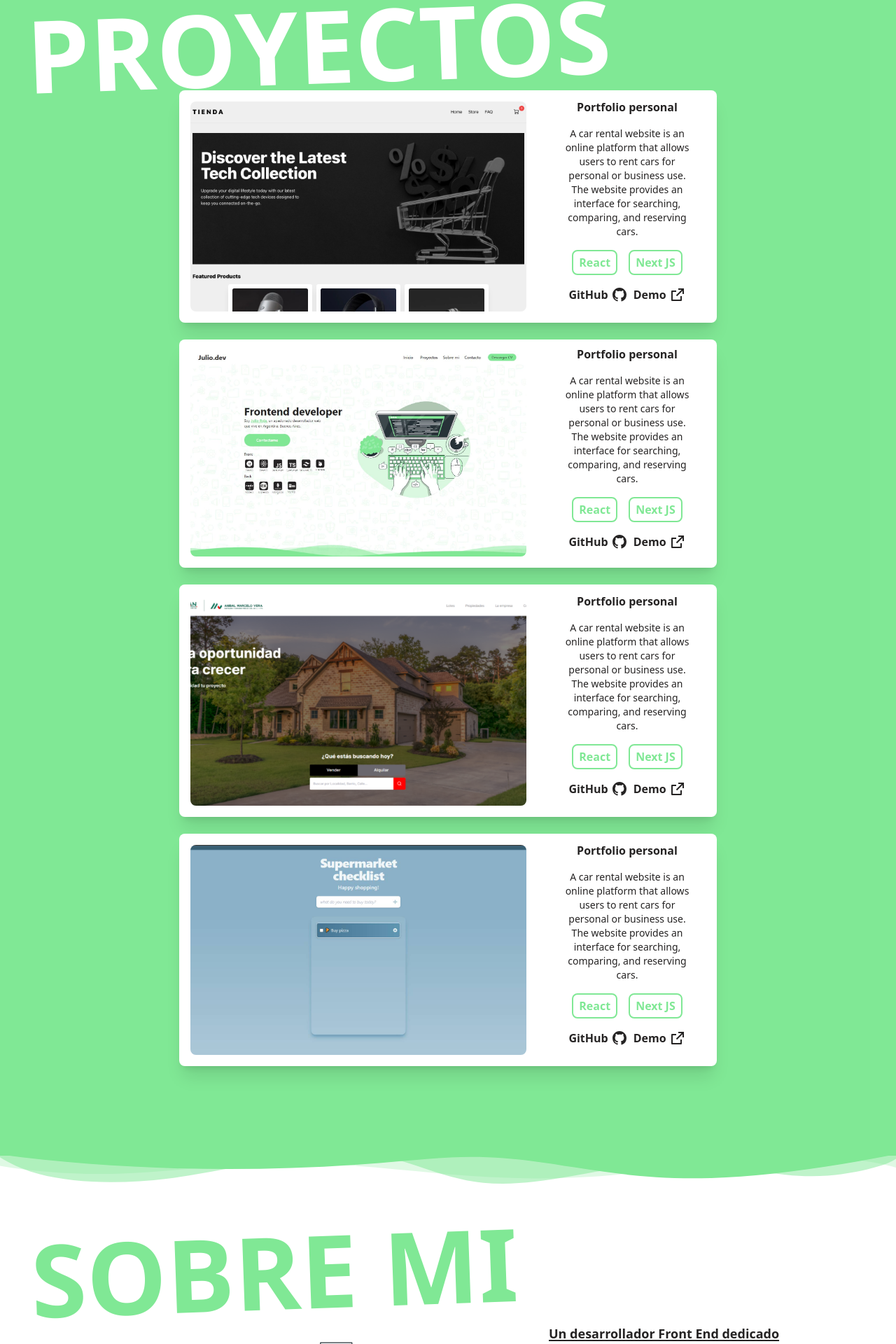
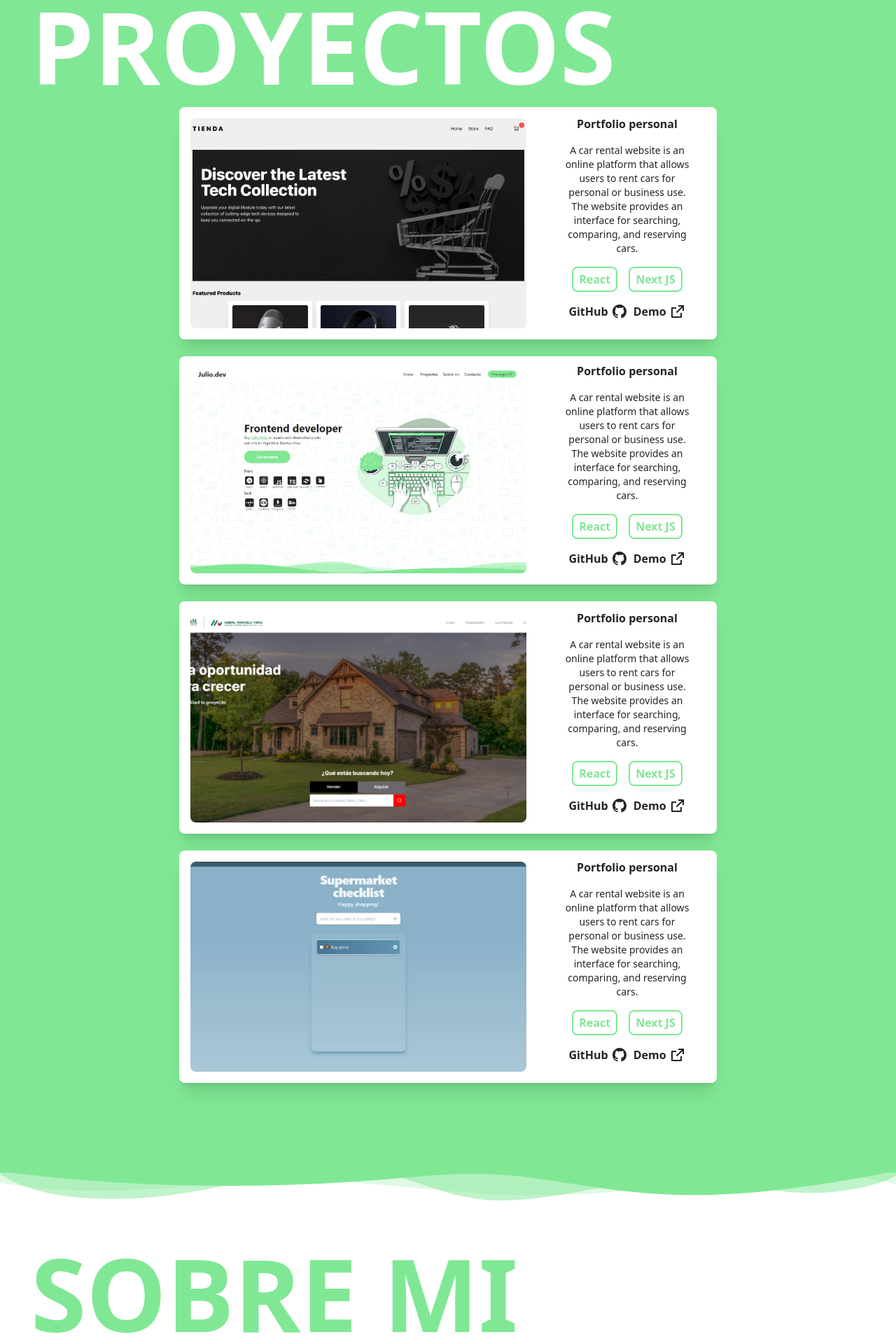
Before and after one commit to julioxr/porfolio, a Next.js app: page / in a window 1280 px wide. Shown: the part 863-2783 px from the top of the page at 70% size. Built offline with nearby package versions, Linux system fonts and the light colour scheme.

Commit message:
Se agregaron animaciones y ajustado titulares de section

```diff
--- a/src/components/contacto/MainContacto.jsx
+++ b/src/components/contacto/MainContacto.jsx
@@ -1,6 +1,8 @@
+"use client";
 import FormContacto from "./FormContacto";
 import Image from "next/image";
 import WavesContacto from "./WavesContacto";
+import { motion } from "framer-motion";
 
 const MainContacto = () => {
     return (
@@ -8,9 +10,15 @@ const MainContacto = () => {
             className="bg-night relative w-full pt-4 text-night bg-[url('/fondodos.svg')] px-8 overflow-x-hidden"
             id="contacto"
         >
-            <h2 className="absolute top-8 left-4 sm:left-11 sm:text-[5rem] md:text-[9rem]  z-10 font-bold text-white text-[3.5rem] -rotate-2">
+            <motion.h2
+                initial={{ x: -100, opacity: 0 }}
+                whileInView={{ x: 0, opacity: 1 }}
+                transition={{ duration: 0.5 }}
+                viewport={{ once: true }}
+                className="absolute top-8 sm:top-2 md:top-4 left-4 sm:left-11 sm:text-[5rem] md:text-[9rem]  z-10 font-bold text-white text-[3.5rem]"
+            >
                 CONTACTAME
-            </h2>
+            </motion.h2>
             <div className="flex container mx-auto w-full justify-between items-center max-w-lg md:max-w-5xl gap-8 ">
                 <div className="w-full md:w-1/2 z-30">
                     <FormContacto />
--- a/src/components/hero/StackHero.jsx
+++ b/src/components/hero/StackHero.jsx
@@ -1,4 +1,3 @@
-import { useState, useEffect } from "react";
 import Image from "next/image";
 import { motion } from "framer-motion";
 
@@ -45,15 +44,6 @@ const backTechnologies = [
 ];
 
 const StackHero = () => {
-    const [showBackTechnologies, setShowBackTechnologies] = useState(false);
-
-    useEffect(() => {
-        const timer = setTimeout(() => {
-            setShowBackTechnologies(true);
-        }, 500);
-
-        return () => clearTimeout(timer);
-    }, []);
     return (
         <motion.div
             initial={{ opacity: 0 }}
@@ -76,6 +66,7 @@ const StackHero = () => {
                                     }}
                                     className="flex flex-col w-12 items-center text-xs font-bold"
                                 >
+                                    <motion.div>
                                         <Image
                                             src={src}
                                             alt={name}
@@ -84,15 +75,13 @@ const StackHero = () => {
                                             className="w-10"
                                             key={name}
                                         />
+                                    </motion.div>
                                     <h2>{name}</h2>
                                 </motion.div>
                             </>
                         );
                     })}
             </div>
-
-            {showBackTechnologies && (
-                <>
             <h2 className="font-semibold mt-2 pb-1">Back</h2>
             <motion.div
                 initial={{ x: -20, opacity: 0 }}
@@ -112,6 +101,7 @@ const StackHero = () => {
                                     }}
                                     className="flex flex-col w-12 items-center text-xs font-bold"
                                 >
+                                    <motion.div>
                                         <Image
                                             src={src}
                                             alt={name}
@@ -120,14 +110,13 @@ const StackHero = () => {
                                             className="w-10"
                                             key={name}
                                         />
+                                    </motion.div>
                                     <h2>{name}</h2>
                                 </motion.div>
                             </>
                         );
                     })}
             </motion.div>
-                </>
-            )}
         </motion.div>
     );
 };
--- a/src/components/info/MainInfo.jsx
+++ b/src/components/info/MainInfo.jsx
@@ -23,7 +23,13 @@ const MainInfo = () => {
                         />
                     </div>
                     <div className="flex flex-col gap-3 md:w-[40rem]">
-                        <motion.h4 className="absolute top-8 sm:top-14 left-4 sm:left-11 sm:text-[6rem] md:text-[9rem] z-10 font-bold text-celadon text-[4rem] -rotate-2 lg:top-20">
+                        <motion.h4
+                            initial={{ x: -100, opacity: 0 }}
+                            whileInView={{ x: 0, opacity: 1 }}
+                            transition={{ duration: 0.5 }}
+                            viewport={{ once: true }}
+                            className="absolute top-8 sm:top-16 left-4 sm:left-11 sm:text-[6rem] md:text-[9rem] z-10 font-bold text-celadon text-[4rem] lg:top-20"
+                        >
                             SOBRE MI
                         </motion.h4>
                         <h2 className="font-bold text-lg underline underline-offset-2 decoration-[2px] px-8 md:px-0">
--- a/src/components/portfolio/MainPortfolio.jsx
+++ b/src/components/portfolio/MainPortfolio.jsx
@@ -29,18 +29,18 @@ const cards = [
 const MainPortfolio = () => {
     return (
         <section
-            className="h-auto pb-14 sm:pb-16 md:pb-32 pt-24 sm:pt-32 md:pt-48 bg-celadon relative"
+            className="h-auto pb-14 sm:pb-16 md:pb-32 pt-2 sm:pt-8 md:pt-14 bg-celadon relative"
             id="proyectos"
         >
             <div className="">
                 <div>
-                    <div className="z-10 -rotate-2">
+                    <div className="z-10">
                         <motion.h2
                             initial={{ x: -100, opacity: 0 }}
                             whileInView={{ x: 0, opacity: 1 }}
                             transition={{ duration: 0.5 }}
                             viewport={{ once: true }}
-                            className="font-bold -mt-20 sm:-mt-6 md:-mt-16 mb-4 text-[4rem] sm:text-8xl md:text-[9rem] absolute -top-1 sm:-top-20 left-4 sm:left-10 text-white"
+                            className="font-bold text-[4rem] sm:text-8xl pl-4 sm:pl-11 pb-0 sm:pb-4 md:text-[9rem] text-white"
                         >
                             PROYECTOS
                         </motion.h2>
```
Lines whose indentation alone changed are shown as unchanged.
